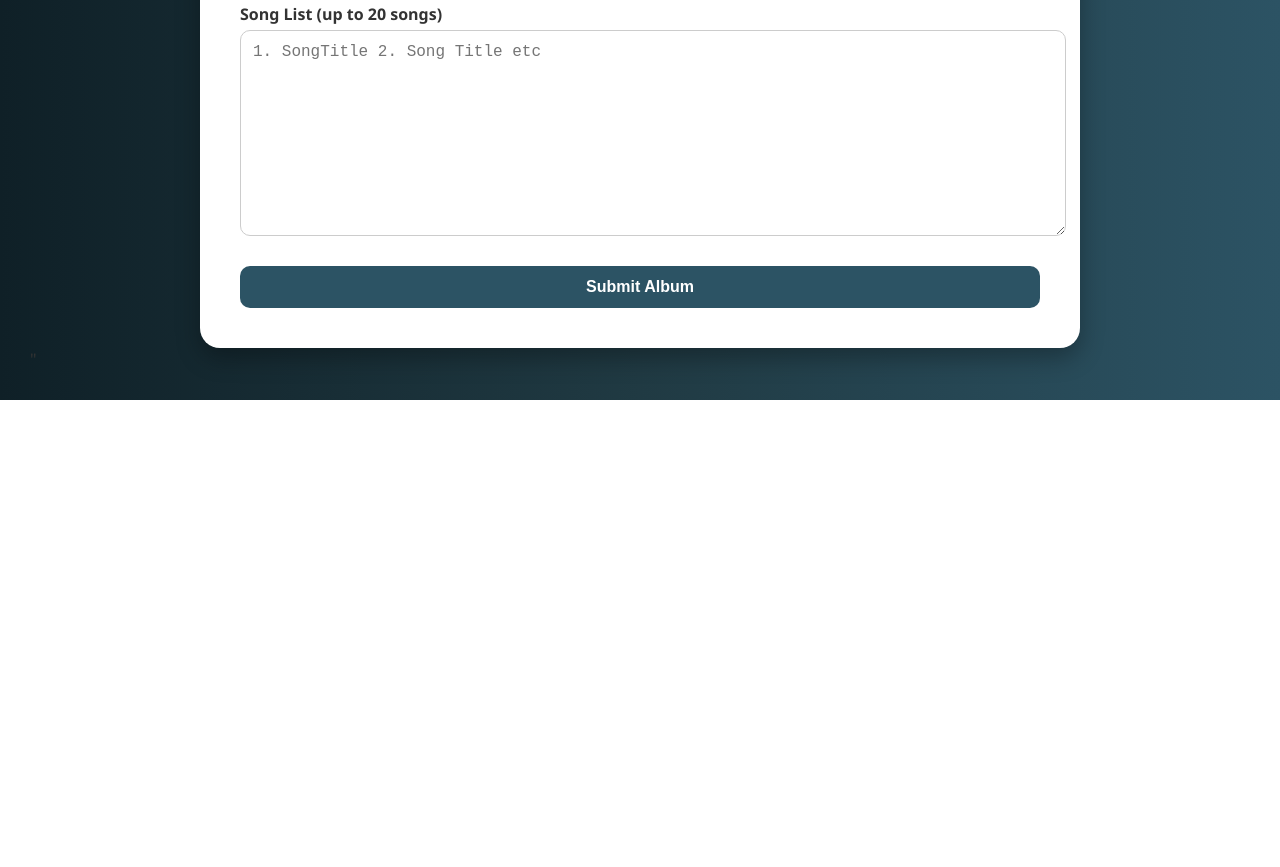
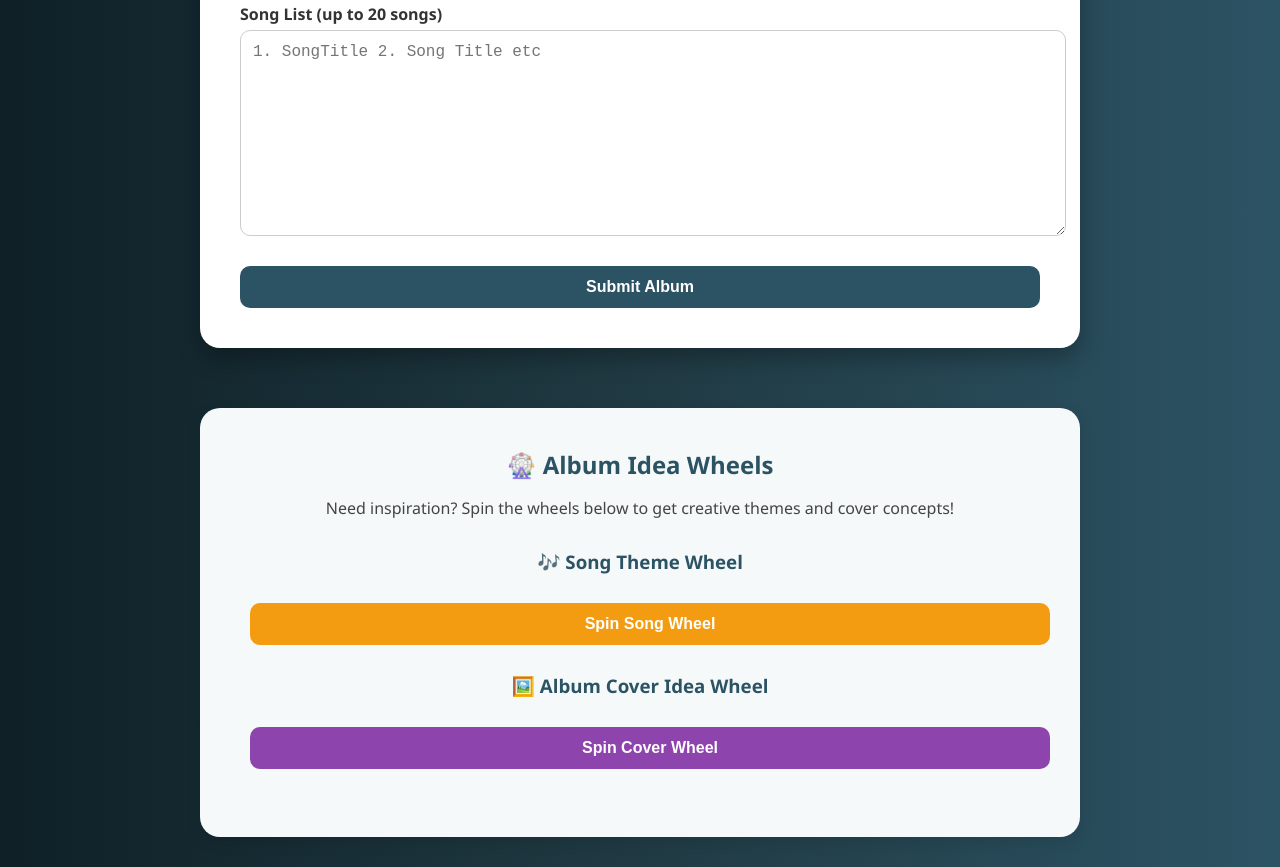
Before and after one commit to customalbums/CustomAlbum, a plain HTML site: page index.html in a window 1280 px wide. Shown: the part 803-1670 px from the top of the page. Before the commit the page ends 1203 px from the top, so only its background shows below. Drawn offline with Linux system fonts and the light colour scheme.

Commit message:
Update index.html

```diff
--- a/index.html
+++ b/index.html
@@ -65,11 +65,52 @@
     }
     button:hover {
       background-color: #1f3547;
+      opacity: 0.9;
     }
-    .note {
-      font-size: 0.9rem;
-      color: #666;
-      margin-top: 5px;
+
+    .idea-wheel {
+      margin-top: 60px;
+      text-align: center;
+      background: #f5f9fa;
+      padding: 40px;
+      border-radius: 20px;
+      box-shadow: 0 5px 15px rgba(0,0,0,0.1);
+    }
+
+    .idea-button {
+      border: none;
+      padding: 12px 30px;
+      border-radius: 10px;
+      font-size: 1rem;
+      font-weight: bold;
+      cursor: pointer;
+      margin: 10px;
+      transition: background-color 0.3s ease;
+    }
+
+    .idea-button.song {
+      background-color: #f39c12;
+      color: white;
+    }
+
+    .idea-button.song:hover {
+      background-color: #d68910;
+    }
+
+    .idea-button.cover {
+      background-color: #8e44ad;
+      color: white;
+    }
+
+    .idea-button.cover:hover {
+      background-color: #71368a;
+    }
+
+    .idea-result {
+      margin-top: 15px;
+      font-weight: bold;
+      font-size: 1.1rem;
+      color: #203a43;
     }
   </style>
 </head>
@@ -107,5 +148,58 @@
       <button type="submit">Submit Album</button>
     </form>
   </div>
+
+  <!-- IDEA WHEELS SECTION -->
+  <div class="container idea-wheel">
+    <h2>🎡 Album Idea Wheels</h2>
+    <p class="description">Need inspiration? Spin the wheels below to get creative themes and cover concepts!</p>
+
+    <div>
+      <h3 style="color:#2c5364;">🎶 Song Theme Wheel</h3>
+      <button class="idea-button song" onclick="spinWheel('song')">Spin Song Wheel</button>
+      <p id="song-idea-result" class="idea-result"></p>
+    </div>
+
+    <div>
+      <h3 style="color:#2c5364;">🖼️ Album Cover Idea Wheel</h3>
+      <button class="idea-button cover" onclick="spinWheel('cover')">Spin Cover Wheel</button>
+      <p id="cover-idea-result" class="idea-result"></p>
+    </div>
+  </div>
+
+  <script>
+    const songIdeas = [
+      "Love Ballads",
+      "Ocean Vibes",
+      "Heartbreak & Healing",
+      "Night Drive",
+      "Acoustic Chill",
+      "Future Beats",
+      "Dancefloor Magic",
+      "Rainy Day Reflections",
+      "Desert Rock",
+      "Urban Stories"
+    ];
+
+    const coverIdeas = [
+      "Retro Neon Lights",
+      "Abstract Shapes",
+      "Polaroid Collage",
+      "Nature & Mountains",
+      "Vinyl Record Style",
+      "Graffiti Street Art",
+      "Minimalist Line Art",
+      "Black and White Portrait",
+      "Vintage 70s Look",
+      "Cartoon/Illustration Vibe"
+    ];
+
+    function spinWheel(type) {
+      const ideas = type === 'song' ? songIdeas : coverIdeas;
+      const resultId = type === 'song' ? "song-idea-result" : "cover-idea-result";
+      const randomIndex = Math.floor(Math.random() * ideas.length);
+      document.getElementById(resultId).textContent = `💡 Idea: "${ideas[randomIndex]}"`;
+    }
+  </script>
 </body>
-</html>"
+</html>
```
